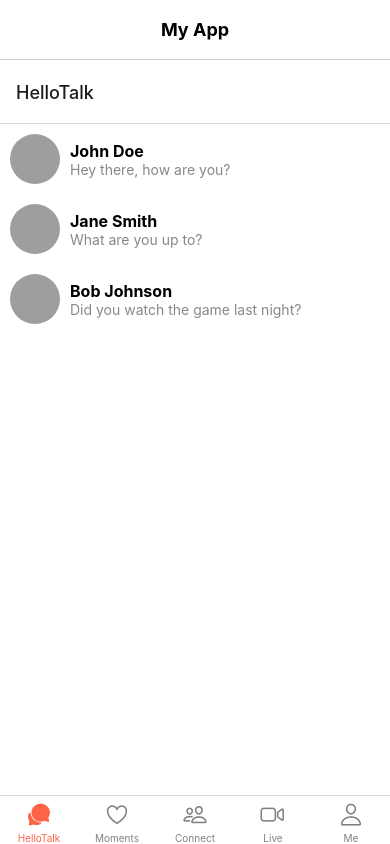
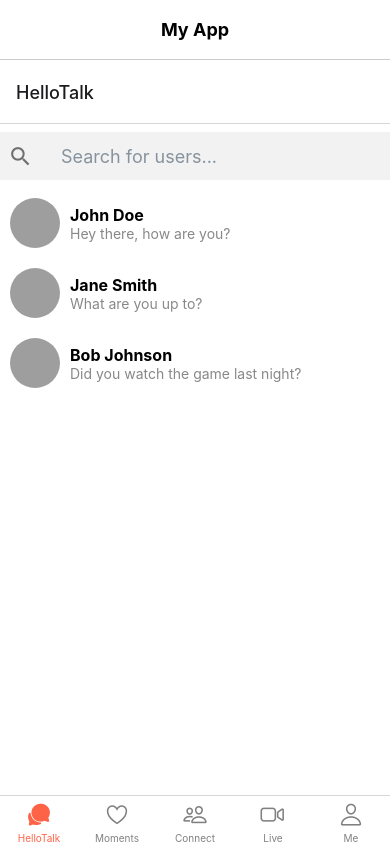
Before and after one commit to francislainy/react-expo-hl, a React Native app: screen /HelloTalk in a window 390 px wide. Built offline with nearby package versions, Linux system fonts and the light colour scheme; grey boxes are pictures that could not be loaded.

Commit message:
Search when user types

```diff
--- a/src/screens/HelloTalkScreen.js
+++ b/src/screens/HelloTalkScreen.js
@@ -1,5 +1,7 @@
-import React from 'react';
-import { FlatList, StyleSheet } from 'react-native';
+import React, { useState } from 'react';
+import { FlatList, StyleSheet, View } from 'react-native';
+import { SearchBar } from 'react-native-elements';
+import PropTypes from 'prop-types';
 import ChatItem from '../components/ChatItem';
 
 const DATA = [
@@ -24,20 +26,44 @@
 ];
 
 const HelloTalkScreen = () => {
+    const [search, setSearch] = useState('');
+    const [filteredData, setFilteredData] = useState(DATA);
 
+    const searchFilterFunction = (text) => {
+        const newData = DATA.filter((item) => {
+            const itemData = item.name.toUpperCase();
+            const textData = text.toUpperCase();
+            return itemData.includes(textData);
+        });
+        setSearch(text);
+        setFilteredData(newData);
+    };
 
     const renderItem = ({ item }) => (
         <ChatItem avatar={item.avatar} name={item.name} message={item.message} />
     );
 
     return (
-        <FlatList
-            style={styles.container}
-            data={DATA}
-            renderItem={renderItem}
-            keyExtractor={(item) => item.id}
-        />
+        <View style={styles.container}>
+            <SearchBar
+                placeholder="Search for users..."
+                value={search}
+                onChangeText={searchFilterFunction}
+                containerStyle={{ backgroundColor: '#fff' }}
+                inputContainerStyle={{ backgroundColor: '#f2f2f2' }}
+                platform="android"
+            />
+            <FlatList
+                data={filteredData}
+                renderItem={renderItem}
+                keyExtractor={(item) => item.id}
+            />
+        </View>
     );
+};
+
+HelloTalkScreen.propTypes = {
+    navigation: PropTypes.object.isRequired,
 };
 
 const styles = StyleSheet.create({
```
